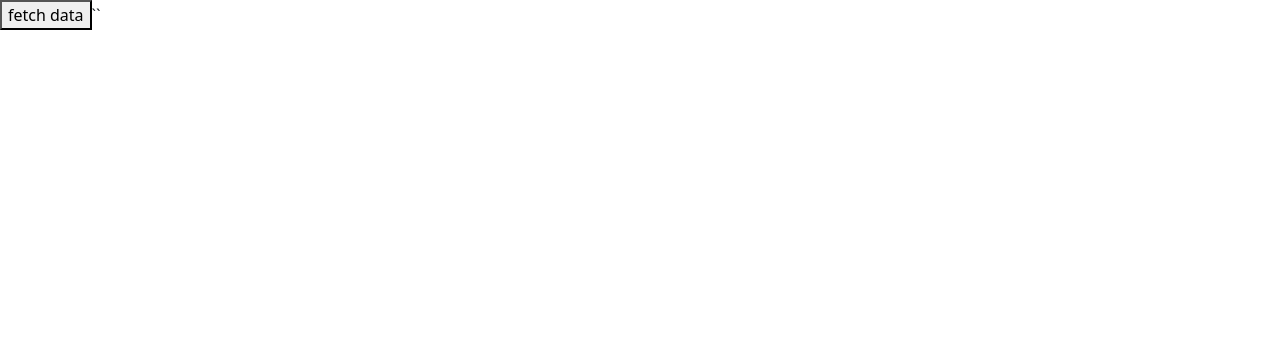
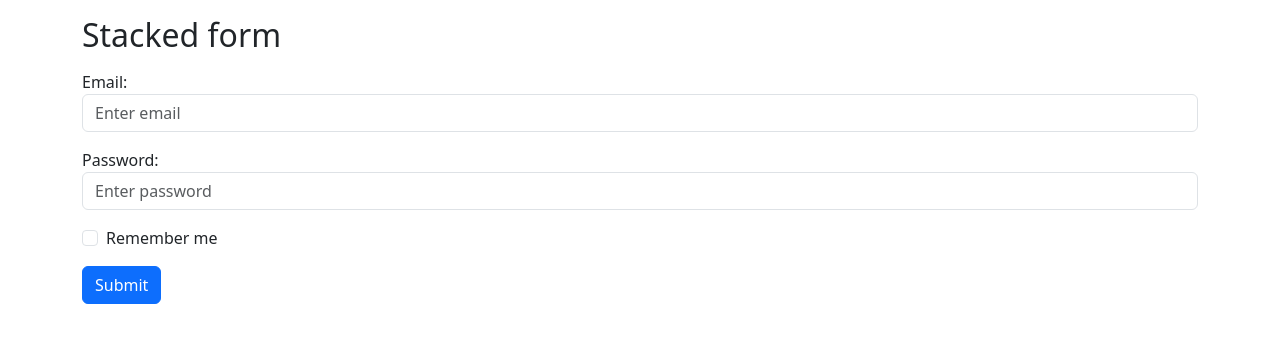
Before and after one commit to Peddigarishirisha/reacttasks, a React (Create React App) app: page / in a window 1280 px wide. Shown: the top 342 px of the page. Built offline with nearby package versions, Linux system fonts and the light colour scheme.

Commit message:
addthe form

```diff
--- a/src/App.js
+++ b/src/App.js
@@ -8,7 +8,9 @@
 
 // import UsersList1 from "./components/functional-components/axios/axios";
 
-import Productaxios from "./components/functional-components/axios/axios";
+// import Productaxios from "./components/functional-components/axios/axios";
+import Control from "./components/functional-components/control/control";
+import Uncontrol from "./components/functional-components/uncrolledcomponents/uncontrol";
 
 
 
@@ -17,9 +19,9 @@ function App() {
      <div>
 
 {/* <Productmultiplication></Productmultiplication> */}
-
-
-<Productaxios></Productaxios>``
+<Control></Control>
+{/* <Uncontrol></Uncontrol> */}
+{/* <Productaxios></Productaxios>`` */}
 {/* <UsersList1></UsersList1> */}
 
 {/* <Navigationinfo></Navigationinfo> */}
--- /dev/null
+++ b/src/components/functional-components/control/control.js
@@ -0,0 +1,102 @@
+import { useState } from "react";
+const Control=()=>{
+
+const [email,setemail]=useState("")
+const [password,setpassword]=useState("")
+const [usernameerror,setusernameerror]=useState(null)
+const [userpassword,setuserpassword]=useState(null)
+
+const submitbutton = (event) => {
+  let username = event.target.value;
+  setemail(username);
+
+  if (username.length > 5) {
+    showalert();
+  } else {
+    setusernameerror(null);
+  }
+};
+const showalert=()=>{
+
+  setusernameerror("please enter the below 5 charecters")
+}
+
+
+
+const handlepassword=(event)=>{
+  let userpassworddata=event.target.value;
+  setpassword(userpassworddata);
+  if(userpassworddata.length<8){
+    showalertpassword()
+  }
+  else{
+
+    setuserpassword(null)
+  }
+}
+
+const showalertpassword=()=>{
+  setuserpassword("please must fill the 8 charecters only")
+}
+    return(
+        <>
+        <title>Bootstrap Example</title>
+        <meta charSet="utf-8" />
+        <meta name="viewport" content="width=device-width, initial-scale=1" />
+        <link
+          href="https://cdn.jsdelivr.net/npm/bootstrap@5.3.3/dist/css/bootstrap.min.css"
+          rel="stylesheet"
+        />
+        <div className="container mt-3">
+          <h2>Stacked form</h2>
+          <form action="/action_page.php">
+            <div className="mb-3 mt-3">
+              <label htmlFor="email">Email:</label>
+              <input
+                type="email"
+                className="form-control"
+                id="email"
+                placeholder="Enter email"
+                name="email"
+                value={email}
+                onChange={submitbutton}
+
+              />
+              {
+                usernameerror&&
+                <span  style={{ color: 'red' }}>{usernameerror}</span>
+              }
+            </div>
+            <div className="mb-3">
+              <label htmlFor="pwd">Password:</label>
+              <input
+                type="password"
+                className="form-control"
+                id="pwd"
+                placeholder="Enter password"
+                name="pswd"
+                value={password}
+                onChange={handlepassword}
+              />{
+              userpassword&&
+              <span style={{ color: 'red' }}>{userpassword}</span>
+              }
+
+            </div>
+            <div className="form-check mb-3">
+              <label className="form-check-label">
+                <input className="form-check-input" type="checkbox" name="remember" />{" "}
+                Remember me
+              </label>
+            </div>
+            <button type="submit" className="btn btn-primary">
+              Submit
+            </button>
+          </form>
+        </div>
+      </>
+
+    )
+    }
+
+export default Control;
--- /dev/null
+++ b/src/components/functional-components/uncrolledcomponents/uncontrol.js
@@ -0,0 +1,44 @@
+import { useRef } from "react"
+
+
+
+
+
+
+const Uncontrol=()=>{
+
+
+    const usernameref=useRef(null)
+    const passwordref=useRef(null)
+
+    const handsubmit=(event)=>{
+        event.preventDefault()
+        const username=usernameref.current.value
+        const password=passwordref.current.value
+        if(username.length>5){
+            alert("enter less than 5 charecters")
+
+        }
+
+
+// console.log("focus on me",usernameref.current.focus(),usernameref.current.value)
+// console.log("password",passwordref.current.value)
+
+
+    }
+
+return(
+
+    <>
+    <h1>uncroled component example</h1>
+
+    <form onSubmit={handsubmit}>
+        <input type="text" name="text" ref={usernameref}></input>
+        <input type="password" name="passwrd" ref={passwordref}></input>
+        <input type="submit" name ="button"></input>
+           </form>
+    </>
+)
+}
+
+export default Uncontrol
```
